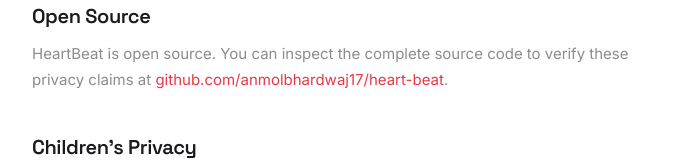
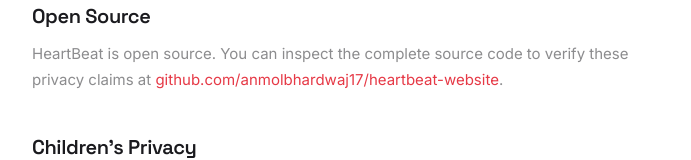
Before and after one commit to anmolbhardwaj17/heartbeat-website, a React (Vite) app: page /privacy-policy in a window 1280 px wide. Shown: the part 1367-1527 px from the top of the page, without its empty margins (288-979 px from the left). Built offline with nearby package versions, Linux system fonts and the light colour scheme.

Commit message:
Fix flash on load, add intro scroll hint, update numbers and GitHub links

```diff
--- a/src/components/Footer.jsx
+++ b/src/components/Footer.jsx
@@ -52,7 +52,7 @@
             </span>
             <span className="footer-coming-soon">Coming Soon</span>
           </div>
-          <a href="https://github.com/anmolbhardwaj17/heart-beat" target="_blank" rel="noopener noreferrer" className="footer-cta-ghost">
+          <a href="https://github.com/anmolbhardwaj17/heartbeat-website" target="_blank" rel="noopener noreferrer" className="footer-cta-ghost">
             <svg viewBox="0 0 24 24" width="15" height="15" fill="currentColor"><path d="M12 0C5.37 0 0 5.37 0 12c0 5.31 3.435 9.795 8.205 11.385.6.105.825-.255.825-.57 0-.285-.015-1.23-.015-2.235-3.015.555-3.795-.735-4.035-1.41-.135-.345-.72-1.41-1.23-1.695-.42-.225-1.02-.78-.015-.795.945-.015 1.62.87 1.845 1.23 1.08 1.815 2.805 1.305 3.495.99.105-.78.42-1.305.765-1.605-2.67-.3-5.46-1.335-5.46-5.925 0-1.305.465-2.385 1.23-3.225-.12-.3-.54-1.53.12-3.18 0 0 1.005-.315 3.3 1.23.96-.27 1.98-.405 3-.405s2.04.135 3 .405c2.295-1.56 3.3-1.23 3.3-1.23.66 1.65.24 2.88.12 3.18.765.84 1.23 1.905 1.23 3.225 0 4.605-2.805 5.625-5.475 5.925.435.375.81 1.095.81 2.22 0 1.605-.015 2.895-.015 3.3 0 .315.225.69.825.57A12.02 12.02 0 0024 12c0-6.63-5.37-12-12-12z"/></svg>
             View on GitHub
           </a>
@@ -72,7 +72,7 @@
         </div>
 
         <div className="footer-links">
-          <a href="https://github.com/anmolbhardwaj17/heart-beat" target="_blank" rel="noopener noreferrer">GitHub</a>
+          <a href="https://github.com/anmolbhardwaj17/heartbeat-website" target="_blank" rel="noopener noreferrer">GitHub</a>
           <a href="/privacy-policy" target="_blank" rel="noopener noreferrer">Privacy Policy</a>
           <a href="/terms-of-service" target="_blank" rel="noopener noreferrer">Terms of Service</a>
           <a href="https://anmolbhardwaj.com" target="_blank" rel="noopener noreferrer">anmolbhardwaj.com</a>
--- a/src/components/Hero.css
+++ b/src/components/Hero.css
@@ -62,6 +62,30 @@
   position: absolute; inset: 0; z-index: 5;
   display: flex; align-items: center; justify-content: center;
   overflow: hidden;
+}
+
+/* Hide hero content in CSS to prevent flash before GSAP loads */
+.hero-nav, .grid-line, .hero-center, .hero-bottom, .hero-heart-static, .pulse-rings {
+  opacity: 0;
+}
+
+/* Scroll hint on the red intro screen */
+.intro-scroll-hint {
+  position: absolute;
+  bottom: 28px;
+  left: 50%;
+  transform: translateX(-50%);
+  z-index: 35;
+  display: flex;
+  align-items: center;
+  gap: 6px;
+  font-family: 'Inter', system-ui, sans-serif;
+  font-size: 12px;
+  color: rgba(255, 255, 255, 0.4);
+  pointer-events: none;
+}
+.intro-scroll-hint svg {
+  animation: scrollBounce 2s ease-in-out infinite;
 }
 
 
--- a/src/components/Hero.jsx
+++ b/src/components/Hero.jsx
@@ -39,7 +39,7 @@
             if (self.progress >= 0.96 && !revealStarted) {
               revealStarted = true
 
-              gsap.set('.msg-1, .msg-2, .msg-3', { display: 'none' })
+              gsap.set('.msg-1, .msg-2, .msg-3, .intro-scroll-hint', { display: 'none' })
 
               // 1. Lock the giant heart's current transform BEFORE kill
               const giantEl = document.querySelector('.giant-heart')
@@ -212,16 +212,22 @@
 
         {/* Messages on red */}
         <div className="msg msg-1">
-          <span className="msg-num">6,800,000,000</span>
+          <span className="msg-num">6.8 billion</span>
           <span className="msg-text">people own a smartphone.</span>
         </div>
         <div className="msg msg-2">
           <span className="msg-text">Only</span>
-          <span className="msg-num">1,400,000,000</span>
+          <span className="msg-num">1.4 billion</span>
           <span className="msg-text">own a smartwatch.</span>
         </div>
         <div className="msg msg-3">
           <span className="msg-bold">HeartBeat is for<br/>the other <span className="rmt-hl">5 billion</span>.</span>
+        </div>
+
+        {/* Scroll hint on red screen */}
+        <div className="intro-scroll-hint">
+          <span>Scroll to explore</span>
+          <svg width="14" height="14" viewBox="0 0 24 24" fill="none"><path d="M12 5v14M5 12l7 7 7-7" stroke="currentColor" strokeWidth="1.5" strokeLinecap="round" strokeLinejoin="round"/></svg>
         </div>
 
         {/* White hero */}
@@ -250,7 +256,7 @@
               <a href="#how">How It Works</a>
               <a href="#features">Features</a>
               <a href="#technology">Technology</a>
-              <a href="https://github.com/anmolbhardwaj17/heart-beat" target="_blank" rel="noopener noreferrer">GitHub</a>
+              <a href="https://github.com/anmolbhardwaj17/heartbeat-website" target="_blank" rel="noopener noreferrer">GitHub</a>
             </div>
             <div className="nav-right">
               <a href="https://play.google.com/store" target="_blank" rel="noopener noreferrer" className="nav-cta">
--- a/src/components/LegalNav.jsx
+++ b/src/components/LegalNav.jsx
@@ -16,7 +16,7 @@
         <Link to="/">Home</Link>
         <Link to="/privacy-policy">Privacy</Link>
         <Link to="/terms-of-service">Terms</Link>
-        <a href="https://github.com/anmolbhardwaj17/heart-beat" target="_blank" rel="noopener noreferrer">GitHub</a>
+        <a href="https://github.com/anmolbhardwaj17/heartbeat-website" target="_blank" rel="noopener noreferrer">GitHub</a>
       </div>
       <div className="nav-right">
         <Link to="/" className="nav-cta">Back to Home</Link>
--- a/src/components/PrivacyPolicy.jsx
+++ b/src/components/PrivacyPolicy.jsx
@@ -67,7 +67,7 @@
           <h2>Open Source</h2>
           <p>
             HeartBeat is open source. You can inspect the complete source code to verify these privacy
-            claims at <a href="https://github.com/anmolbhardwaj17/heart-beat" target="_blank" rel="noopener noreferrer">github.com/anmolbhardwaj17/heart-beat</a>.
+            claims at <a href="https://github.com/anmolbhardwaj17/heartbeat-website" target="_blank" rel="noopener noreferrer">github.com/anmolbhardwaj17/heartbeat-website</a>.
           </p>
 
           <h2>Children's Privacy</h2>
```
